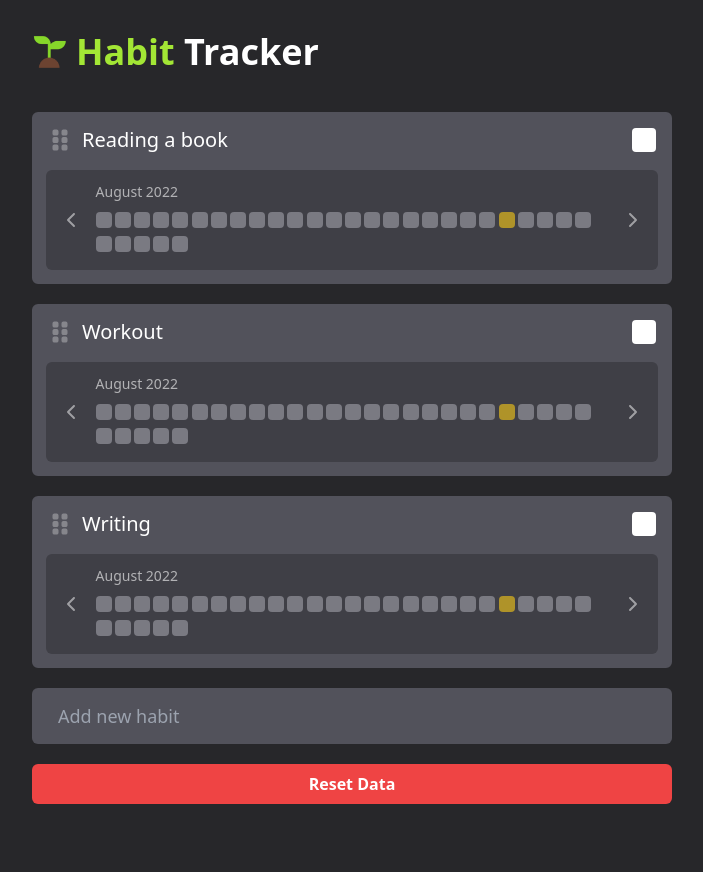
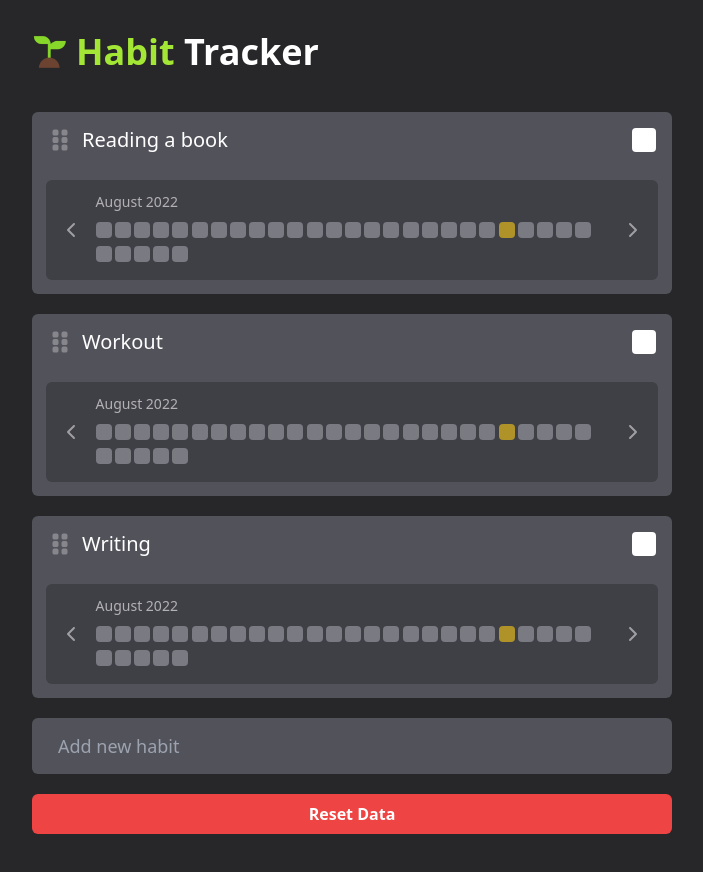
Before and after one commit to asrul10/habit-tracker, a Svelte app: page / in a window 1280 px wide. Shown: the top 872 px of the page, without its empty margins (288-991 px from the left). Built offline with nearby package versions, Linux system fonts and the light colour scheme.

Commit message:
fix theme color

```diff
--- a/index.html
+++ b/index.html
@@ -4,6 +4,7 @@
 <head>
   <meta charset="UTF-8" />
   <meta name="viewport" content="width=device-width, initial-scale=1.0, maximum-scale=1.0, user-scalable=0" />
+  <meta name="theme-color" content="#27272a" />
   <title>Habit Tracker</title>
   <link rel="apple-touch-icon" sizes="180x180" href="/apple-touch-icon.png">
   <link rel="icon" type="image/png" sizes="32x32" href="/favicon-32x32.png">
--- a/src/lib/Habit.svelte
+++ b/src/lib/Habit.svelte
@@ -51,7 +51,7 @@
 
   afterUpdate(() => {
     inputEle.style.height = "auto";
-    inputEle.style.height = inputEle.scrollHeight + "px";
+    inputEle.style.height = inputEle.scrollHeight + 10 + "px";
   });
 </script>
 
@@ -60,9 +60,10 @@
   data-index={index}
   data-target={habit.id}
   class:bg-opacity-40={isComplete || onDrag}
-  class:border-lime-400={onDrag || focus}
   on:dragover={onDragover}
-  class={`mb-5 border-2 border-zinc-600 bg-zinc-600 rounded-md p-3`}
+  class={`${
+    onDrag || focus ? "border-lime-400" : "border-transparent"
+  } mb-5 border-2 bg-zinc-600 rounded-md p-3`}
 >
   <div class="flex items-start">
     <div
@@ -97,7 +98,7 @@
       rows="1"
       disabled={disableEdit}
       class:opacity-50={isComplete}
-      class="block box-border overflow-hidden w-full bg-transparent resize-none text-xl focus:outline-none"
+      class="block box-border p-0 overflow-hidden w-full bg-transparent resize-none text-xl focus:outline-none"
       value={habit.name}
     />
     <div class="w-7 h-7 flex items-center justify-center ml-2 shrink-0 grow-0">
```
